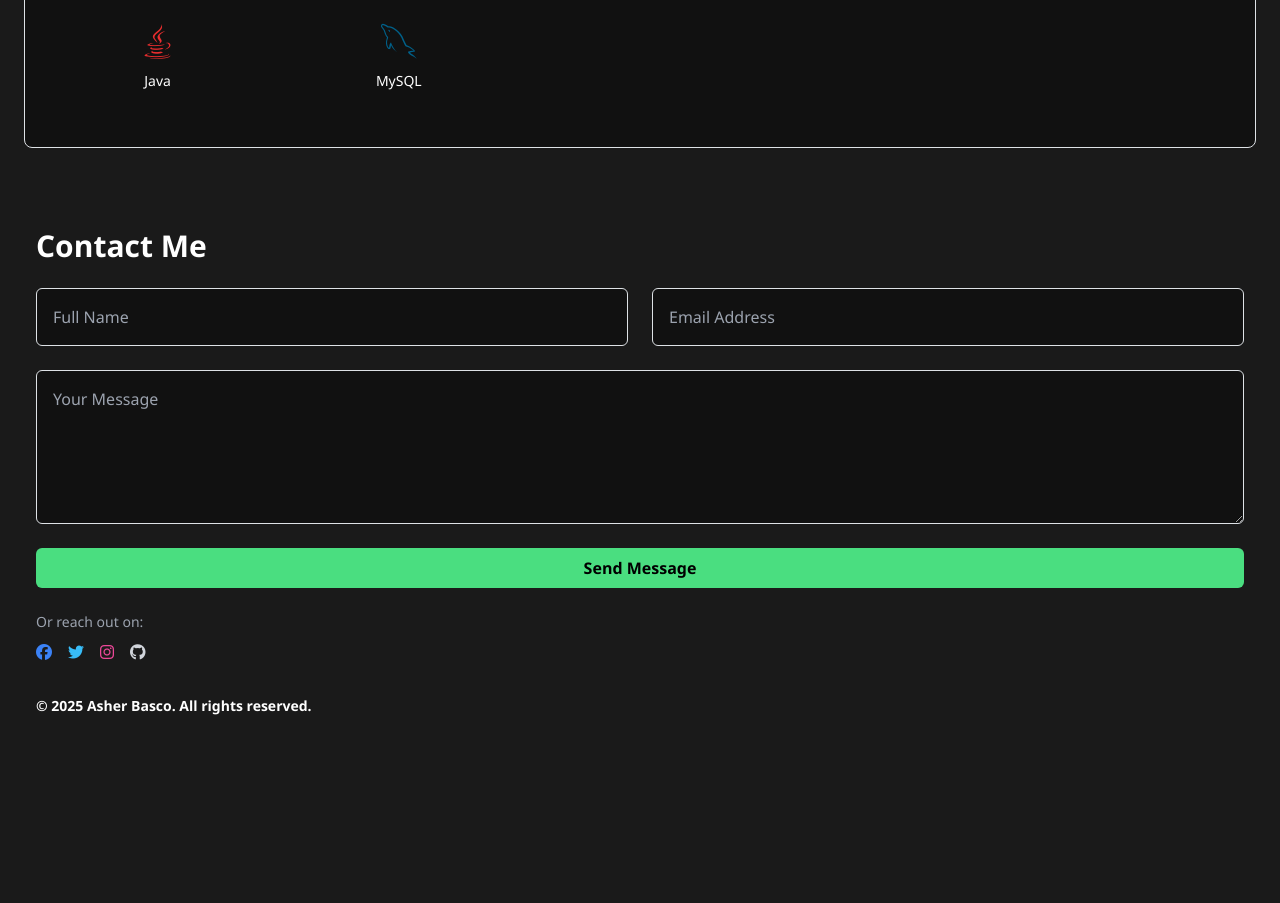
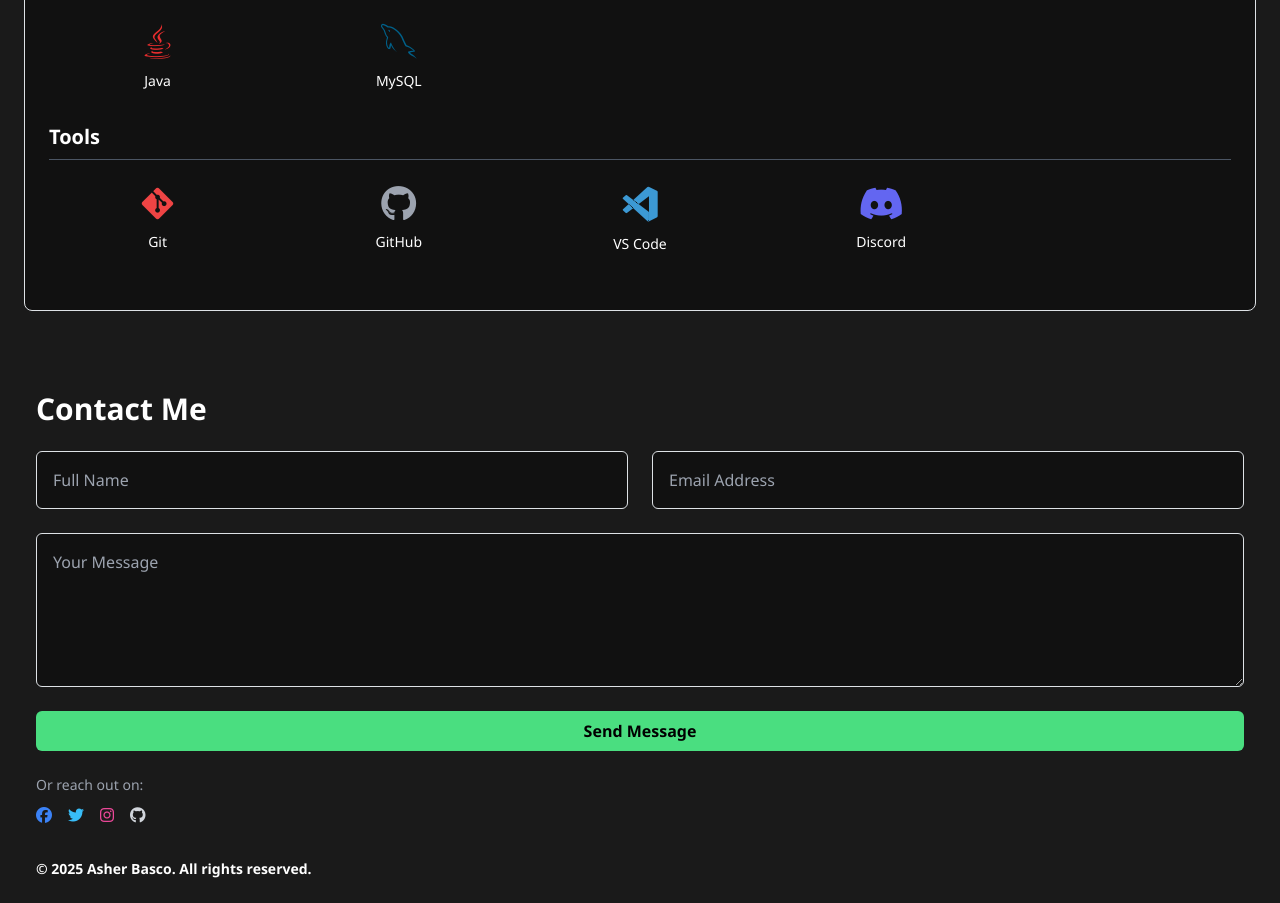
Before and after one commit to AsherDoesTechs/Portfolio, a plain HTML site: page index.html in a window 1280 px wide. Shown: the part 1548-2451 px from the top of the page. Before the commit the page ends 2288 px from the top, so only its background shows below. Drawn offline with nearby package versions, Linux system fonts and the light colour scheme.

Commit message:
Adding the Tools TechStack

```diff
--- a/index.html
+++ b/index.html
@@ -156,6 +156,31 @@
       </div>
     </div>
 
+    <!-- Tools -->
+    <div class="mb-8">
+      <h3 class="text-xl font-semibold mb-4 border-b border-gray-600 pb-2">Tools</h3>
+      <div class="grid grid-cols-2 sm:grid-cols-3 md:grid-cols-5 gap-6 text-center">
+        <div>
+          <i class="fab fa-git-alt text-red-500 text-4xl"></i>
+          <p class="mt-2 text-sm">Git</p>
+        </div>
+        <div>
+          <i class="fab fa-github text-gray-400 text-4xl"></i>
+          <p class="mt-2 text-sm">GitHub</p>
+        </div>
+        <div>
+          <i class="devicon-vscode-plain colored text-4xl"></i>
+          <p class="mt-2 text-sm">VS Code</p>
+        </div>
+        <div>
+          <i class="fab fa-discord text-indigo-500 text-4xl"></i>
+          <p class="mt-2 text-sm">Discord</p>
+        </div>
+      </div>
+    </div>
+
+
+
 
   </div>
 </section>
```
